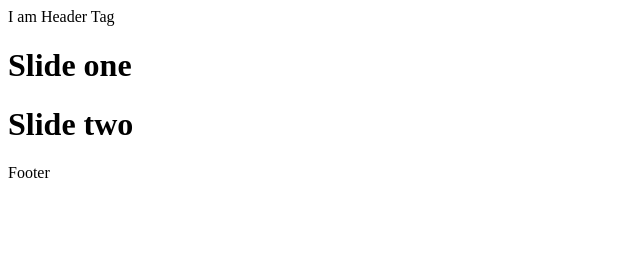
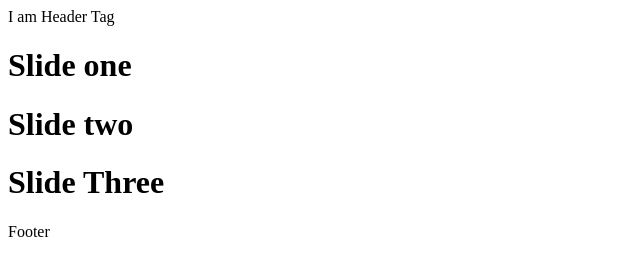
Before and after one commit to AmirAttar99/git-project-one, a plain HTML site: page index.html in a window 1280 px wide. Shown: the whole page, without its empty margins (0-640 px from the left). Drawn offline with Linux system fonts and the light colour scheme.

Commit message:
slide Three added  added to slided

```diff
--- a/index.html
+++ b/index.html
@@ -13,6 +13,7 @@
     <div class="slider">
         <h1>Slide one</h1>
         <h1>Slide two</h1>
+        <h1>Slide Three</h1>
     </div>
     <footer>
         Footer
```
